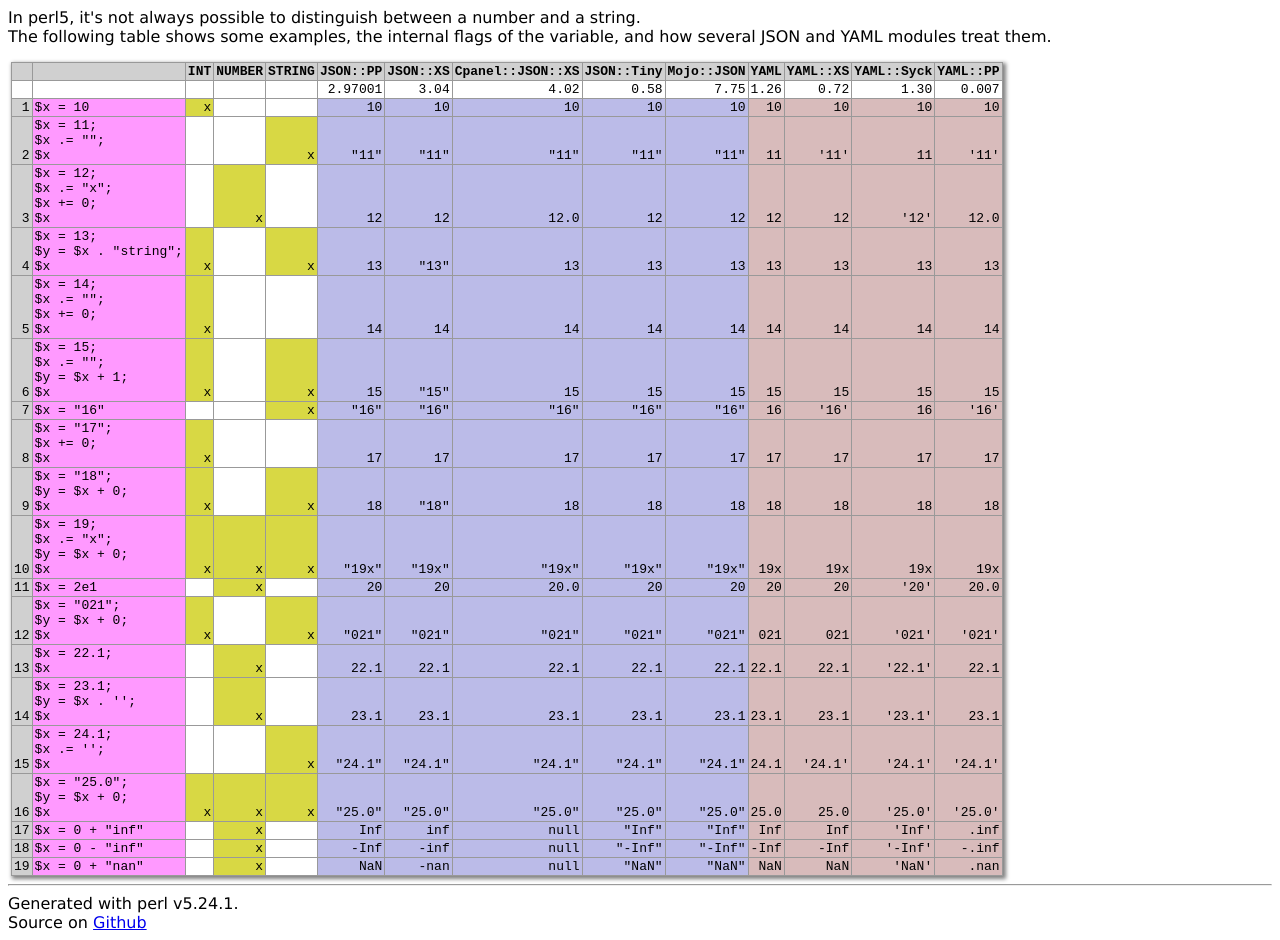
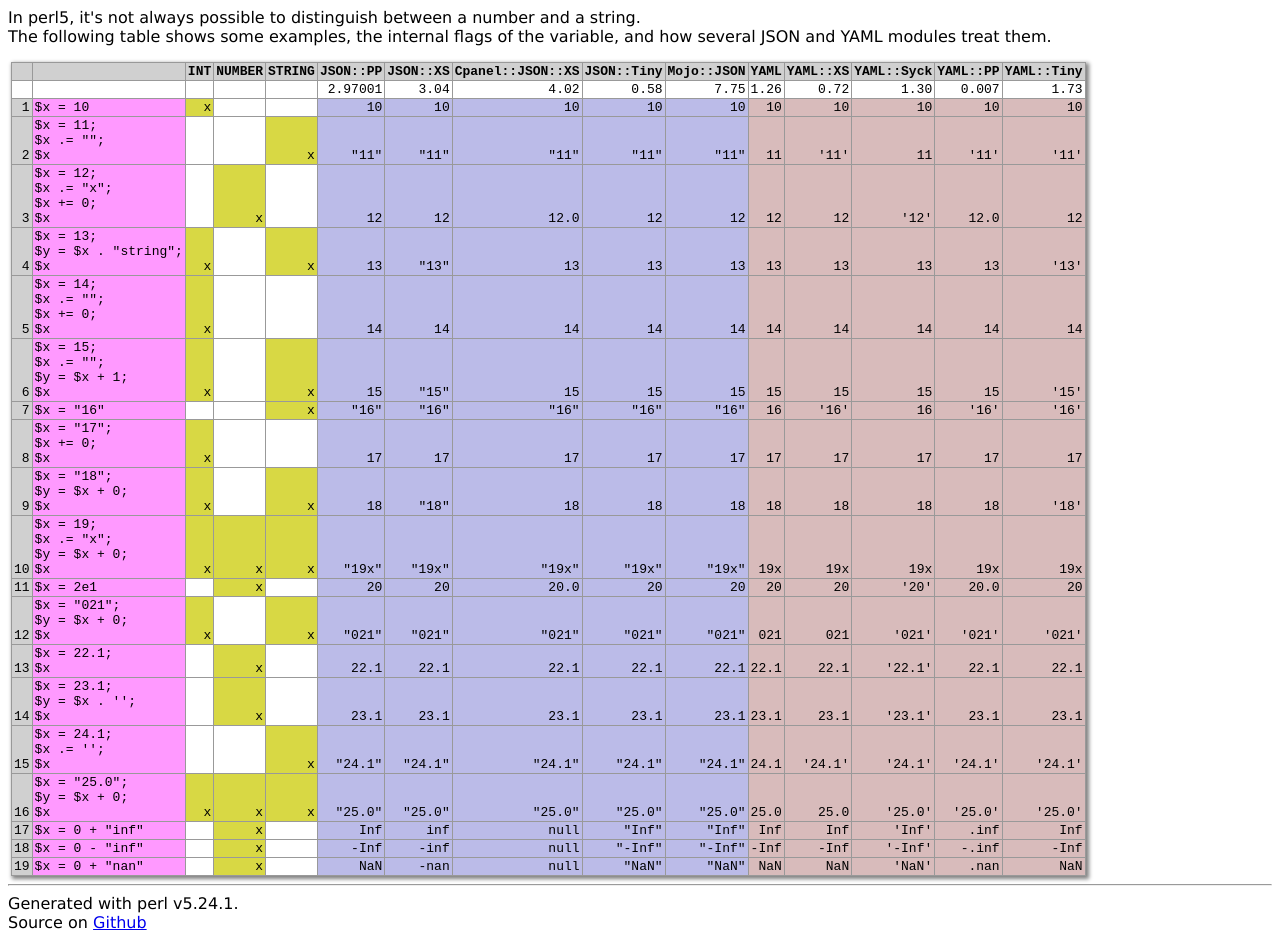
Before and after one commit to perlpunk/perl5-numbers-and-json-yaml, a plain HTML site: page docs/index.html in a window 1280 px wide. Drawn offline with Linux system fonts and the light colour scheme.

Commit message:
Add YAML::Tiny

```diff
--- a/docs/index.html
+++ b/docs/index.html
@@ -80,6 +80,8 @@ and how several JSON and YAML modules treat them.
 
 <th>YAML::PP</th>
 
+<th>YAML::Tiny</th>
+
 </tr>
 
 <tr>
@@ -112,6 +114,8 @@ and how several JSON and YAML modules treat them.
 
 <td class="version">0.007</td>
 
+<td class="version">1.73</td>
+
 </tr>
 
 <tr>
@@ -135,6 +139,9 @@ and how several JSON and YAML modules treat them.
 <td class="json">10</td>
 
 <td class="json">10</td>
+
+<td class="yaml">10
+</td>
 
 <td class="yaml">10
 </td>
@@ -187,6 +194,9 @@ $x
 <td class="yaml">'11'
 </td>
 
+<td class="yaml">'11'
+</td>
+
 </tr>
 
 <tr>
@@ -225,6 +235,9 @@ $x
 </td>
 
 <td class="yaml">12.0
+</td>
+
+<td class="yaml">12
 </td>
 
 </tr>
@@ -266,6 +279,9 @@ $x
 <td class="yaml">13
 </td>
 
+<td class="yaml">'13'
+</td>
+
 </tr>
 
 <tr>
@@ -293,6 +309,9 @@ $x
 <td class="json">14</td>
 
 <td class="json">14</td>
+
+<td class="yaml">14
+</td>
 
 <td class="yaml">14
 </td>
@@ -346,6 +365,9 @@ $x
 <td class="yaml">15
 </td>
 
+<td class="yaml">'15'
+</td>
+
 </tr>
 
 <tr>
@@ -382,6 +404,9 @@ $x
 <td class="yaml">'16'
 </td>
 
+<td class="yaml">'16'
+</td>
+
 </tr>
 
 <tr>
@@ -408,6 +433,9 @@ $x
 <td class="json">17</td>
 
 <td class="json">17</td>
+
+<td class="yaml">17
+</td>
 
 <td class="yaml">17
 </td>
@@ -460,6 +488,9 @@ $x
 <td class="yaml">18
 </td>
 
+<td class="yaml">'18'
+</td>
+
 </tr>
 
 <tr>
@@ -487,6 +518,9 @@ $x
 <td class="json">"19x"</td>
 
 <td class="json">"19x"</td>
+
+<td class="yaml">19x
+</td>
 
 <td class="yaml">19x
 </td>
@@ -536,6 +570,9 @@ $x
 <td class="yaml">20.0
 </td>
 
+<td class="yaml">20
+</td>
+
 </tr>
 
 <tr>
@@ -567,6 +604,9 @@ $x
 </td>
 
 <td class="yaml">021
+</td>
+
+<td class="yaml">'021'
 </td>
 
 <td class="yaml">'021'
@@ -613,6 +653,9 @@ $x
 <td class="yaml">22.1
 </td>
 
+<td class="yaml">22.1
+</td>
+
 </tr>
 
 <tr>
@@ -652,6 +695,9 @@ $x
 <td class="yaml">23.1
 </td>
 
+<td class="yaml">23.1
+</td>
+
 </tr>
 
 <tr>
@@ -680,6 +726,9 @@ $x
 <td class="json">"24.1"</td>
 
 <td class="yaml">24.1
+</td>
+
+<td class="yaml">'24.1'
 </td>
 
 <td class="yaml">'24.1'
@@ -730,6 +779,9 @@ $x
 <td class="yaml">'25.0'
 </td>
 
+<td class="yaml">'25.0'
+</td>
+
 </tr>
 
 <tr>
@@ -764,6 +816,9 @@ $x
 </td>
 
 <td class="yaml">.inf
+</td>
+
+<td class="yaml">Inf
 </td>
 
 </tr>
@@ -802,6 +857,9 @@ $x
 <td class="yaml">-.inf
 </td>
 
+<td class="yaml">-Inf
+</td>
+
 </tr>
 
 <tr>
@@ -838,6 +896,9 @@ $x
 <td class="yaml">.nan
 </td>
 
+<td class="yaml">NaN
+</td>
+
 </tr>
 
 </table>
```
Also changed, not shown: numbers.txt, 2 other files.
